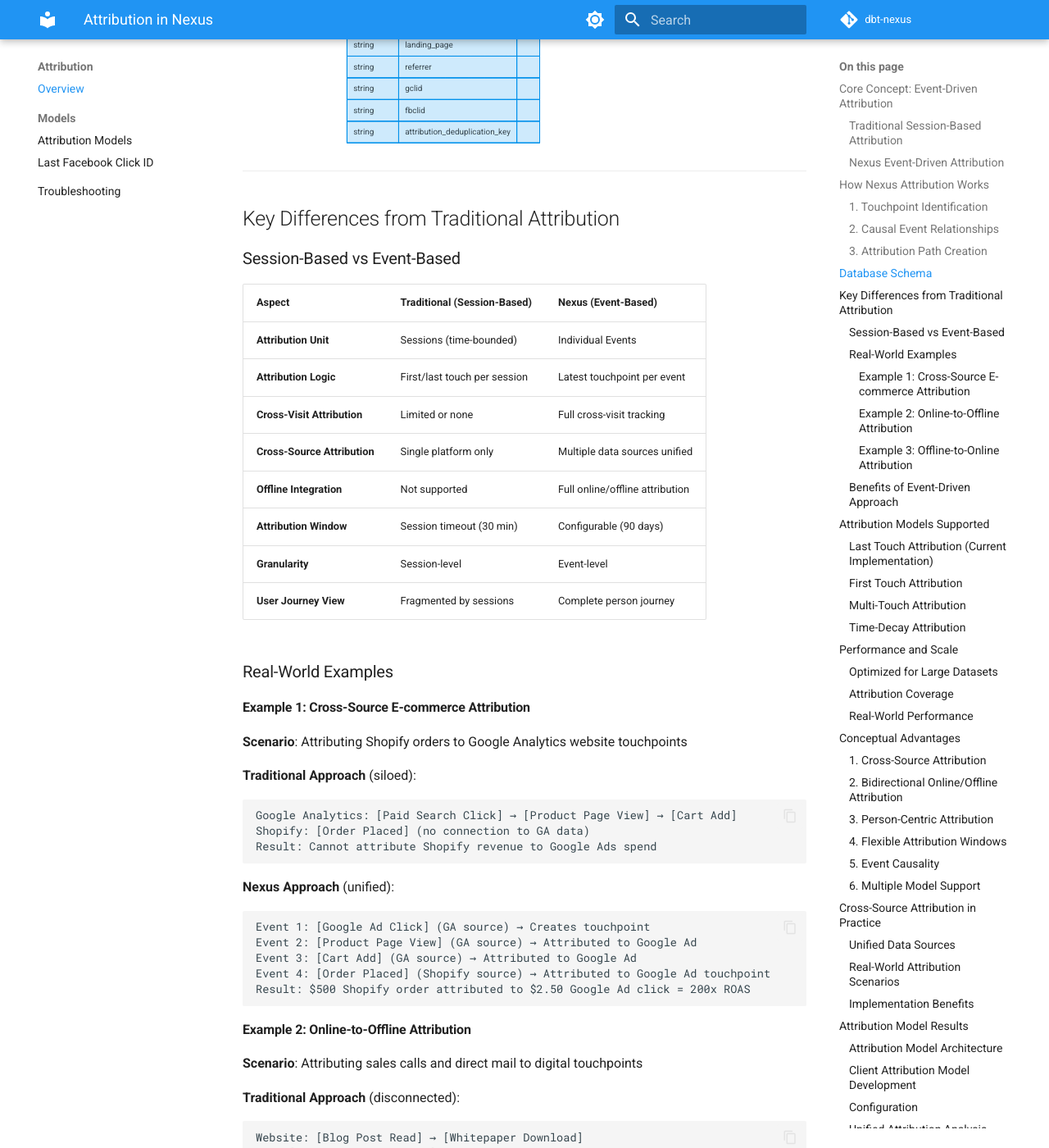
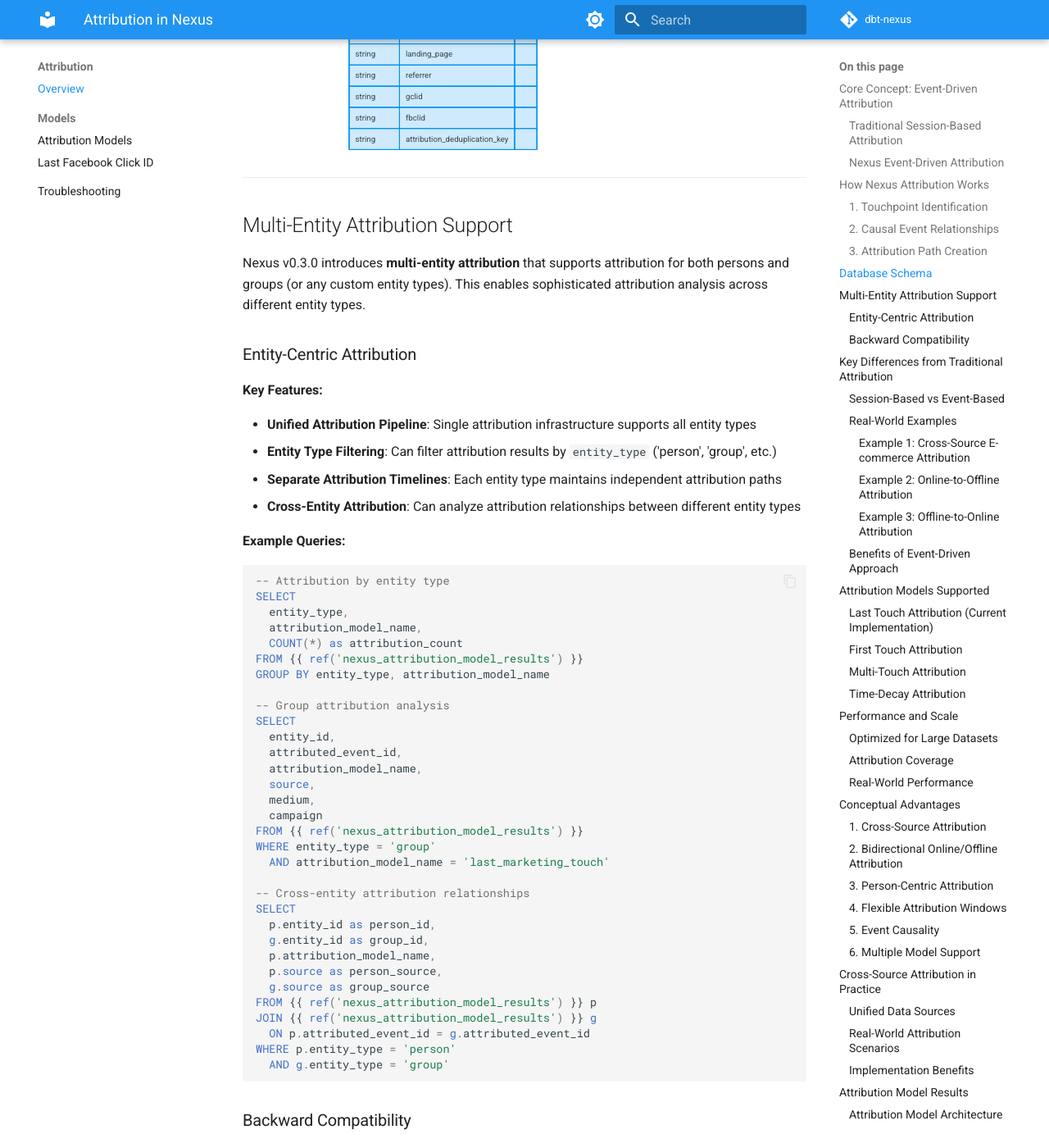
Before and after one commit to slide-rule-tech/dbt-nexus, an MkDocs documentation site: the page built from docs/attribution/index.md, in a window 1280 px wide and 1400 px high, scrolled down 4480 px. Shown: the whole window at 82% size. Built offline with MkDocs 1.6.1 and Material for MkDocs 9.7.7, drawn with Linux system fonts in a browser that asks for light colours; comment, search, counter and statistics services are not loaded; the version menu is left out; some of the changed text lies outside the part shown.

Commit message:
fix: participants and attribution models for generic entities

````diff
--- a/docs/attribution/index.md
+++ b/docs/attribution/index.md
@@ -143,9 +143,12 @@
         float significance
     }
 
-    nexus_person_participants {
-        string person_id FK
+    nexus_entity_participants {
+        string entity_participant_id PK
+        string entity_type
+        string entity_id FK
         string event_id FK
+        string role
     }
 
     %% Attribution Tables
@@ -171,14 +174,16 @@
         string touchpoint_batch_id FK
         string last_touchpoint_id FK
         string event_id FK
-        string person_id FK
+        string entity_id FK
+        string entity_type
         timestamp touchpoint_occurred_at
         timestamp event_occurred_at
     }
 
     nexus_touchpoint_path_batches {
         string touchpoint_batch_id PK
-        string person_id FK
+        string entity_id FK
+        string entity_type
         timestamp touchpoint_occurred_at
         timestamp last_event_occurred_at
         int events_in_batch
@@ -199,7 +204,8 @@
     nexus_attribution_model_results {
         string result_id PK
         string event_id FK
-        string person_id FK
+        string entity_id FK
+        string entity_type
         string model_name
         string utm_source
         string utm_medium
@@ -218,12 +224,88 @@
     nexus_events ||--o{ nexus_touchpoints : "has attribution info"
 
     nexus_touchpoints ||--o{ nexus_touchpoint_paths : "last touchpoint for event"
-    nexus_person_participants ||--|| nexus_touchpoint_paths : "person context"
+    nexus_entity_participants ||--|| nexus_touchpoint_paths : "entity context"
 
     nexus_touchpoint_paths }o--|| nexus_touchpoint_path_batches : "batched for efficiency"
 
     nexus_events ||--o{ nexus_attribution_model_results : "has attribution"
-    nexus_person_participants ||--|| nexus_attribution_model_results : "person context"
+    nexus_entity_participants ||--|| nexus_attribution_model_results : "entity context"
+```
+
+---
+
+## Multi-Entity Attribution Support
+
+Nexus v0.3.0 introduces **multi-entity attribution** that supports attribution
+for both persons and groups (or any custom entity types). This enables
+sophisticated attribution analysis across different entity types.
+
+### Entity-Centric Attribution
+
+**Key Features:**
+
+- **Unified Attribution Pipeline**: Single attribution infrastructure supports
+  all entity types
+- **Entity Type Filtering**: Can filter attribution results by `entity_type`
+  ('person', 'group', etc.)
+- **Separate Attribution Timelines**: Each entity type maintains independent
+  attribution paths
+- **Cross-Entity Attribution**: Can analyze attribution relationships between
+  different entity types
+
+**Example Queries:**
+
+```sql
+-- Attribution by entity type
+SELECT
+  entity_type,
+  attribution_model_name,
+  COUNT(*) as attribution_count
+FROM {{ ref('nexus_attribution_model_results') }}
+GROUP BY entity_type, attribution_model_name
+
+-- Group attribution analysis
+SELECT
+  entity_id,
+  attributed_event_id,
+  attribution_model_name,
+  source,
+  medium,
+  campaign
+FROM {{ ref('nexus_attribution_model_results') }}
+WHERE entity_type = 'group'
+  AND attribution_model_name = 'last_marketing_touch'
+
+-- Cross-entity attribution relationships
+SELECT
+  p.entity_id as person_id,
+  g.entity_id as group_id,
+  p.attribution_model_name,
+  p.source as person_source,
+  g.source as group_source
+FROM {{ ref('nexus_attribution_model_results') }} p
+JOIN {{ ref('nexus_attribution_model_results') }} g
+  ON p.attributed_event_id = g.attributed_event_id
+WHERE p.entity_type = 'person'
+  AND g.entity_type = 'group'
+```
+
+### Backward Compatibility
+
+For existing queries that expect person-only attribution, you can filter by
+entity type:
+
+```sql
+-- Legacy person-only attribution query
+SELECT * FROM {{ ref('nexus_attribution_model_results') }}
+WHERE entity_type = 'person'
+```
+
+Or use the compatibility views (if available):
+
+```sql
+-- Using compatibility view (if implemented)
+SELECT * FROM {{ ref('nexus_person_attribution_results') }}
 ```
 
 ---
@@ -541,7 +623,8 @@
 - `touchpoint_batch_id` - Batch identifier
 - `touchpoint_event_id` - Event ID associated with the touchpoint
 - `attributed_event_id` - Each event attributed by this model
-- `person_id` - Person identifier
+- `entity_id` - Entity identifier (person, group, etc.)
+- `entity_type` - Type of entity ('person', 'group', etc.)
 - `attributed_event_occurred_at` - When the attributed event occurred
 
 **Attribution-Specific Columns:**
@@ -572,21 +655,23 @@
 -- Compare attribution models
 SELECT
   attribution_model_name,
+  entity_type,
   COUNT(*) as total_attributions,
-  COUNT(DISTINCT person_id) as unique_persons,
+  COUNT(DISTINCT entity_id) as unique_entities,
   COUNT(DISTINCT attributed_event_id) as unique_events
 FROM {{ ref('nexus_attribution_model_results') }}
-GROUP BY attribution_model_name
+GROUP BY attribution_model_name, entity_type
 ORDER BY total_attributions DESC
 
 -- Cross-model attribution analysis
 SELECT
-  person_id,
+  entity_id,
+  entity_type,
   attributed_event_id,
   STRING_AGG(attribution_model_name || ': ' || COALESCE(fbclid, gclid, source), ' | ') as attribution_summary
 FROM {{ ref('nexus_attribution_model_results') }}
-WHERE person_id = 'per_12345'
-GROUP BY person_id, attributed_event_id
+WHERE entity_id = 'ent_12345' AND entity_type = 'person'
+GROUP BY entity_id, entity_type, attributed_event_id
 ```
 
 ### Column Naming Strategy
@@ -608,15 +693,16 @@
 **Last FBCLID Attribution:**
 
 ```sql
--- Tracks the most recent Facebook click ID for each user journey
+-- Tracks the most recent Facebook click ID for each entity journey
 SELECT
-  {{ nexus.create_nexus_id('attribution_model_result', ['touchpoint_batch_id', 'event_id', 'person_id']) }} as attribution_model_result_id,
+  {{ nexus.create_nexus_id('attribution_model_result', ['touchpoint_batch_id', 'event_id', 'entity_id', 'entity_type']) }} as attribution_model_result_id,
   touchpoint_occurred_at,
   'last fbclid' as attribution_model_name,
   touchpoint_batch_id,
   touchpoint_event_id,
   attributed_event_id,
-  person_id,
+  entity_id,
+  entity_type,
   attributed_event_occurred_at,
   last_fbclid as fbclid  -- Renamed for consistency
 FROM last_fbclid_attribution
@@ -625,15 +711,16 @@
 **First Touch Attribution:**
 
 ```sql
--- Attributes all events to the first touchpoint for each person
+-- Attributes all events to the first touchpoint for each entity
 SELECT
-  {{ nexus.create_nexus_id('attribution_model_result', ['touchpoint_batch_id', 'event_id', 'person_id']) }} as attribution_model_result_id,
+  {{ nexus.create_nexus_id('attribution_model_result', ['touchpoint_batch_id', 'event_id', 'entity_id', 'entity_type']) }} as attribution_model_result_id,
   touchpoint_occurred_at,
   'first touch' as attribution_model_name,
   touchpoint_batch_id,
   touchpoint_event_id,
   attributed_event_id,
-  person_id,
+  entity_id,
+  entity_type,
   attributed_event_occurred_at,
   first_touch_source as source,
   first_touch_medium as medium,
````
Also changed, not shown: docs/migrations/v2-entities-relationships.md (+107 -2 lines), docs/overview/architecture.md (+21 -9 lines), 6 other files.
